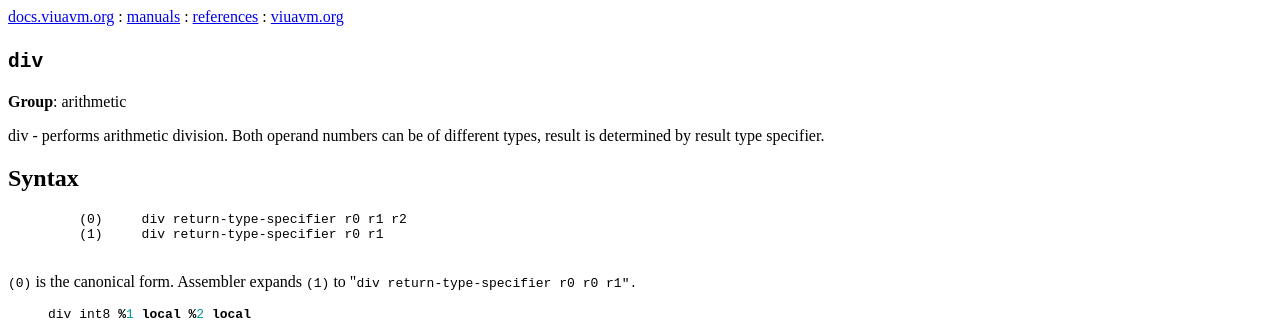
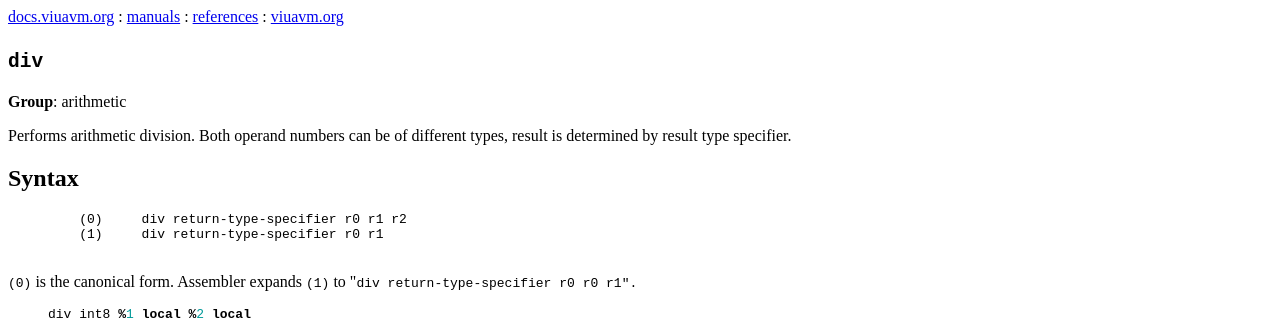
Before and after one commit to marekjm/docs.viuavm.org, a Jekyll site: the page built from _isa/div.html, in a window 1280 px wide. Shown: the top 320 px of the page. Built offline with Jekyll 4.4.1, drawn with Linux system fonts in a browser that asks for light colours.

Commit message:
Final touches to one-line descriptions of every VM instruction

```diff
--- a/_isa/derive.html
+++ b/_isa/derive.html
@@ -3,7 +3,7 @@ title: derive
 layout: default
 isa_group: typesystem
 summary: >
-    derive
+    Marks one type as derived from another.
 ---
 
 <section class="chapter">
--- a/_isa/div.html
+++ b/_isa/div.html
@@ -3,7 +3,7 @@ title: div
 layout: default
 isa_group: arithmetic
 summary: >
-    div - performs arithmetic division.
+    Performs arithmetic division.
 ---
 
 <section class="chapter">
--- a/_isa/eq.html
+++ b/_isa/eq.html
@@ -3,7 +3,7 @@ title: eq
 layout: default
 isa_group: logic
 summary: >
-    eq
+    Checks if two numeric values are equal to each other.
 ---
 
 <section class="chapter">
```
